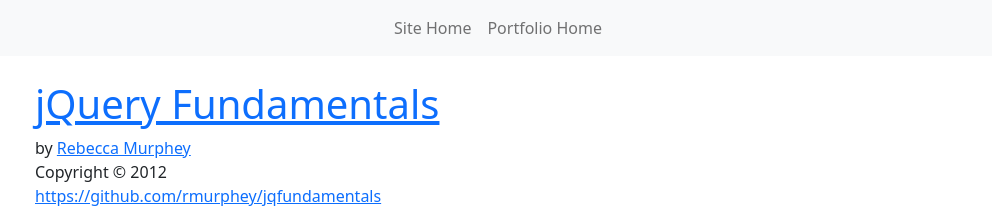
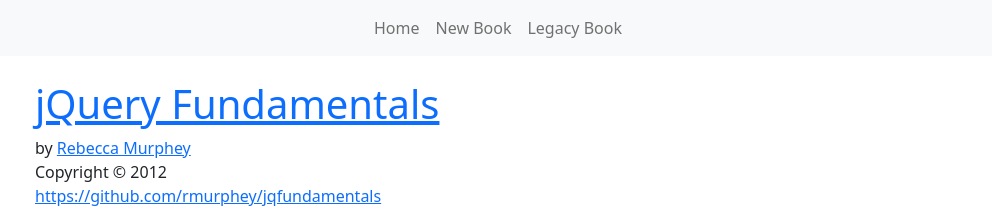
Before and after one commit to dan-carroll/jquery-fundamentals, a Jekyll site: the page built from index.md, in a window 1280 px wide. Shown: the top 212 px of the page, without its empty margins (142-1134 px from the left). Built offline with Jekyll 4.4.1, drawn with Linux system fonts in a browser that asks for light colours.

Commit message:
Update navbar.html
Cleaned up navbar and added links for books.

```diff
--- a/_includes/navbar.html
+++ b/_includes/navbar.html
@@ -1,16 +1,19 @@
-<nav class="navbar navbar-expand-lg bg-light rounded" aria-label="Twelfth navbar example">
+<nav class="navbar navbar-expand-lg bg-light rounded" aria-label="navbar">
     <div class="container-fluid">
-      <button class="navbar-toggler" type="button" data-bs-toggle="collapse" data-bs-target="#navbarsExample10" aria-controls="navbarsExample10" aria-expanded="false" aria-label="Toggle navigation">
+      <button class="navbar-toggler" type="button" data-bs-toggle="collapse" data-bs-target="#navbarMain" aria-controls="navbarsExample10" aria-expanded="false" aria-label="Toggle navigation">
         <span class="navbar-toggler-icon"></span>
       </button>
 
-      <div class="collapse navbar-collapse justify-content-md-center" id="navbarsExample10">
+      <div class="collapse navbar-collapse justify-content-md-center" id="navbarMain">
         <ul class="navbar-nav">
           <li class="nav-item">
-            <a class="nav-link" href="https://dan-carroll.github.io/">Site Home</a>
+            <a class="nav-link" href="/">Home</a>
           </li>
           <li class="nav-item">
-            <a class="nav-link" href="https://dan-carroll.github.io/dan-carroll-portfolio/">Portfolio Home</a>
+            <a class="nav-link" href="https://dan-carroll.github.io/jquery-fundamentals/book/">New Book</a>
+          </li>
+          <li class="nav-item">
+            <a class="nav-link" href="https://dan-carroll.github.io/jquery-fundamentals/legacy/">Legacy Book</a>
           </li>
         </ul>
       </div>
```
